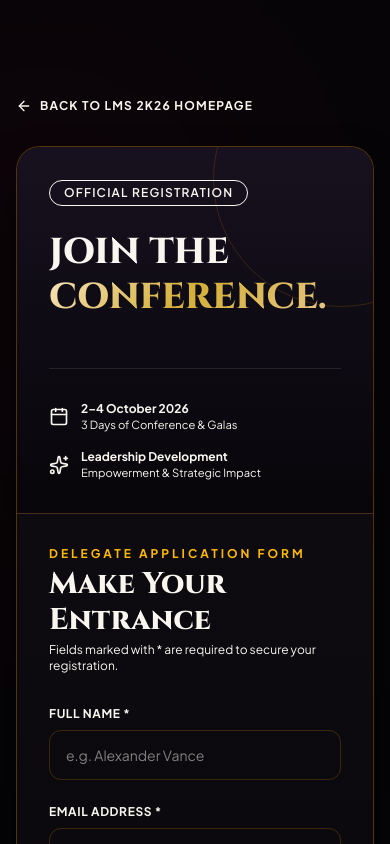
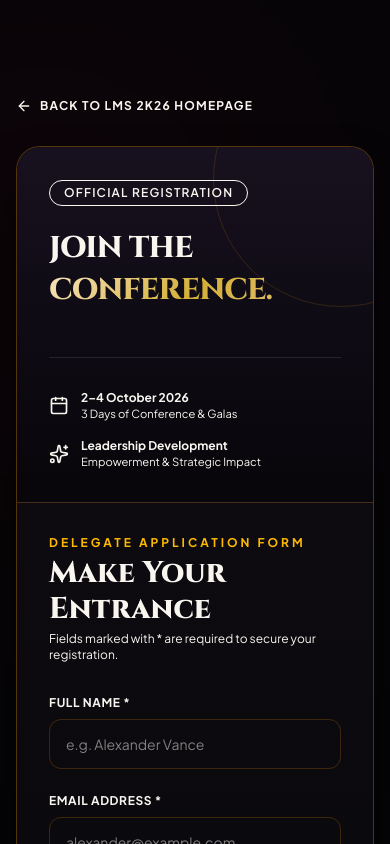
Before and after one commit to ghaith-ben-amor/LMS, a Next.js app: page /registration in a window 390 px wide. Shown: the top 844 px of the page. Built offline with nearby package versions, Linux system fonts and the light colour scheme.

Commit message:
Adjust JOIN THE CONFERENCE heading responsive sizing to fix text clipping

```diff
--- a/app/registration/page.tsx
+++ b/app/registration/page.tsx
@@ -31,8 +31,8 @@ export default function RegistrationPage() {
                 Official Registration
               </Badge>
 
-              <h1 className="font-serif text-4xl sm:text-5xl lg:text-6xl font-extrabold text-ivory leading-tight">
-                JOIN THE <span className="text-gradient-gold">CONFERENCE.</span>
+              <h1 className="font-serif text-3xl sm:text-4xl lg:text-4xl xl:text-5xl font-extrabold text-ivory leading-tight tracking-tight">
+                JOIN THE <span className="text-gradient-gold block mt-1">CONFERENCE.</span>
               </h1>
             </div>
 
```
